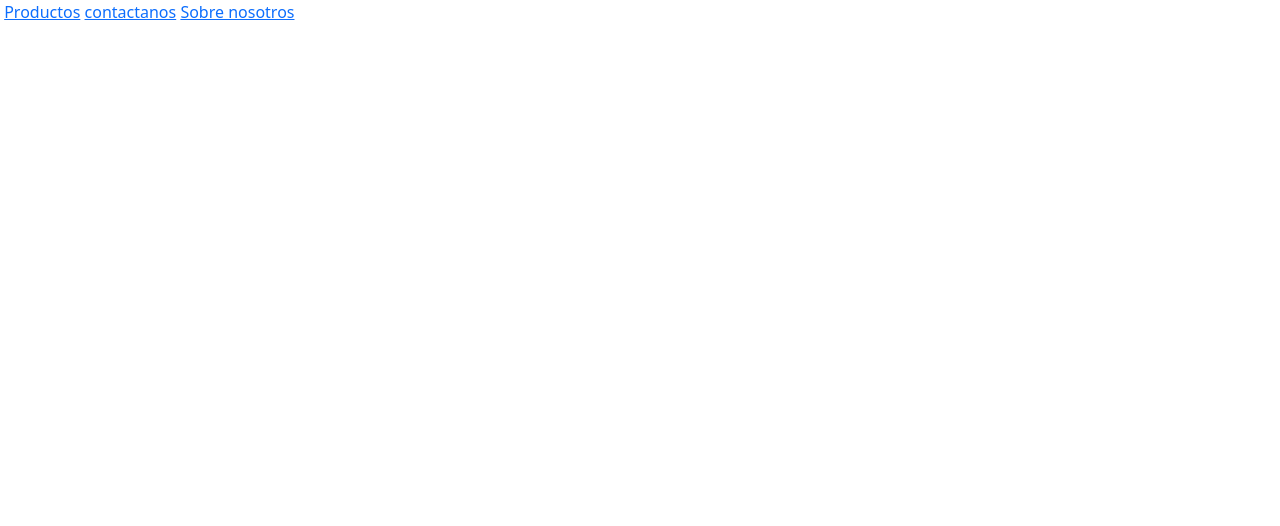
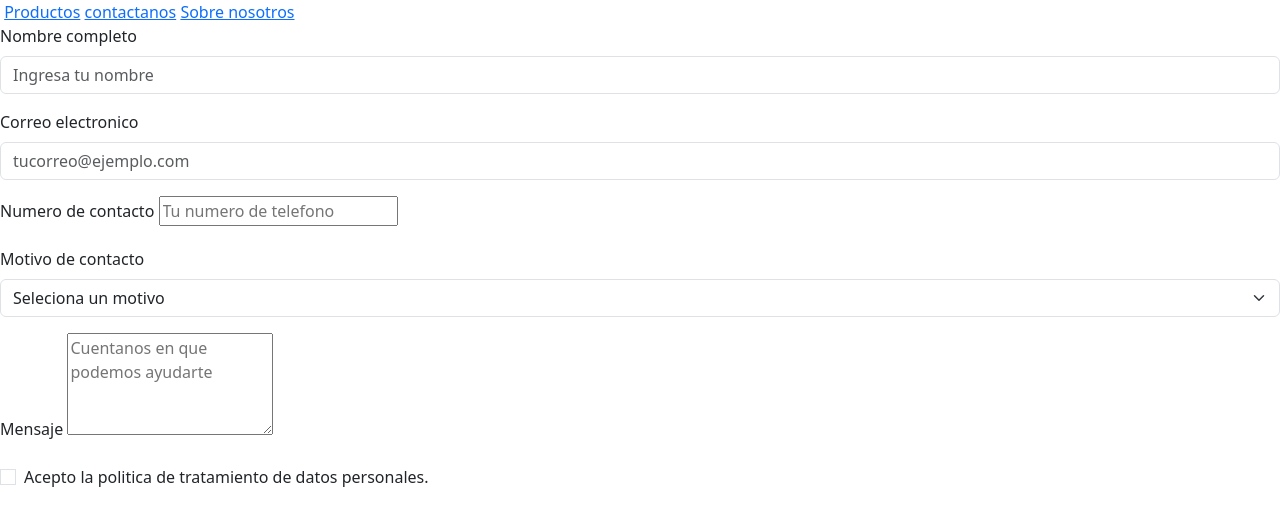
Before and after one commit to ThomasEspinosa86/ComidasTrifasicas, a plain HTML site: page index.html in a window 1280 px wide. Drawn offline with nearby package versions, Linux system fonts and the light colour scheme.

Commit message:
feat: implementacion de estructura basica del formulario con bootstrap sin validacion ni diseño css personalizado

```diff
--- a/index.html
+++ b/index.html
@@ -5,6 +5,7 @@
     <meta name="viewport" content="width=device-width, initial-scale=1.0">
     <link rel="stylesheet" href="styles.css">
     <link href="https://cdn.jsdelivr.net/npm/bootstrap@5.3.8/dist/css/bootstrap.min.css" rel="stylesheet">
+    <link href="https://cdn.jsdelivr.net/npm/bootstrap-icons@1.11.3/font/bootstrap-icons.min.css" rel="stylesheet">
     <title>Document</title>
 </head>
 <body>
@@ -25,13 +26,58 @@
         se cargaran los elementos con JS del catalogo de productos tarjeticas-->
 
     </section>
-    <section id="contactanos"><!--formulario-->
-        <form action=""></form>
+    <section id="contactanos"><!--formulario->Andres Florez-->
+        <form action="">
+            <!-- Div de nombre completo -->
+            <div class="mb-3">
+                <label for="nombre" class="form-label">Nombre completo</label>
+                <input type="text" class="form-control" id="nombre" name="nombre" placeholder="Ingresa tu nombre">
+            </div>
+
+            <!-- Div de correo electronico -->
+            <div class="mb-3">
+                <label for="correo" class="form-label">Correo electronico</label>
+                <input type="email" class="form-control" id="correo" name="correo" placeholder="tucorreo@ejemplo.com">
+            </div>
+
+            <!-- Div de Numero de contacto -->
+            <div class="mb-3">
+                <label for="telefono" class="form-label">Numero de contacto</label>
+                <input type="tel" class="telefono" id="telefono" placeholder="Tu numero de telefono">
+            </div>
+
+            <!-- Div de Motivo de contacto con sus opciones -->
+             <div class="mb-3">
+                <label for="motivo" class="form-label">Motivo de contacto</label>
+                <select class="form-select" name="motivo" id="motivo">
+                    <option value="" selected disabled>Seleciona un motivo</option>
+                    <option value="informacion">Informacion general</option>
+                    <option value="problemas">Problemas con la plataforma</option>
+                    <option value="cuenta">Ayudo con mi cuenta</option>
+                    <option value="negocios">Informacion para restaurantes o negocios</option>
+                    <option value="otros">Otros</option>
+                </select>
+             </div>
+
+            <div class="mb-3">
+                <label for="mensaje" class="form-label">Mensaje</label>
+                <textarea name="form-control" id="mensaje" name="mensaje" rows="4" placeholder="Cuentanos en que podemos ayudarte"></textarea>
+            </div>
+
+            <!-- Div de politica de datos-->
+            <div class="form-check mb-3">
+                <input class="form-check-input" type="text" id="politica" name="politica">
+                <label class="form-check-label" for="politica">
+                    Acepto la politica de tratamiento de datos personales.
+                </label>
+            </div>
+        </form>
     </section>
     <section id="sobreNosotros"></section>
     <footer><!-- aqui puedes poner una lista y si queres img dentro de la lista podes hacerlo-->
 
     </footer>
+    <script src="https://cdn.jsdelivr.net/npm/bootstrap@5.3.3/dist/js/bootstrap.bundle.min.js"></script>
     <script src="app.js"></script>
 </body>
 </html>
```
